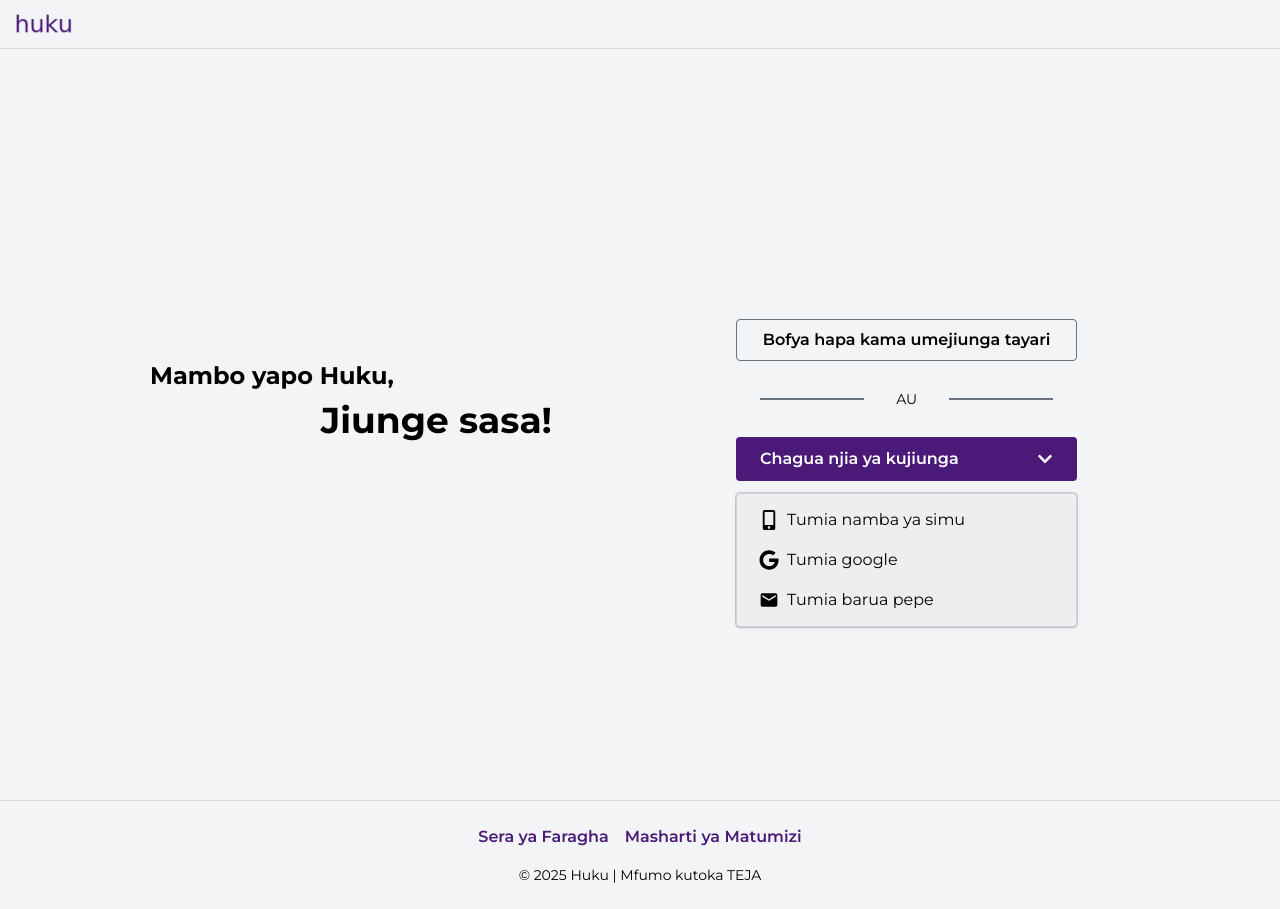
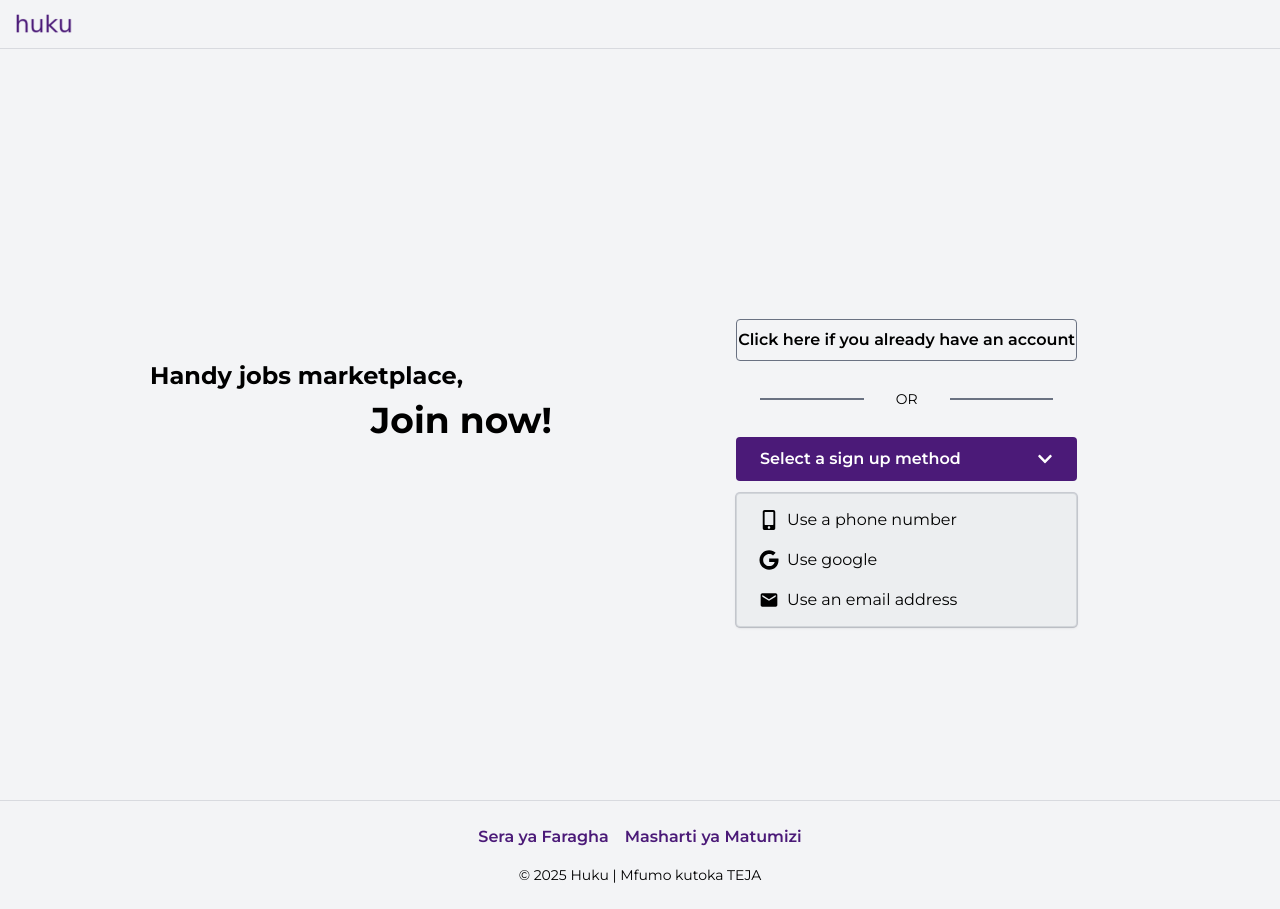
Before and after one commit to kelvinpella/huku, a Next.js app: page / in a window 1280 px wide. Built offline with nearby package versions, Linux system fonts and the light colour scheme; no server answers.

Commit message:
Updated layout and text content across multiple components to enhance user experience by translating Swahili text to English, improving clarity and accessibility. This includes changes to metadata, error messages, menu items, and landing page texts.

```diff
--- a/src/app/layout.tsx
+++ b/src/app/layout.tsx
@@ -19,9 +19,9 @@ export const viewport: Viewport = {
 };
 
 export const metadata: Metadata = {
-  title: "Huku - Tafuta kazi ndogo ndogo za mikono bila kigezo cha elimu",
+  title: "Huku - Discover handy jobs in your local area",
   description:
-    "Huku ni mtandao unaounganisha watoa huduma na wanaohitaji huduma mbalimbali za kila siku kama usafi wa nyumba, urekebishaji wa vifaa, na kazi nyinginezo za mikono, kwa urahisi na haraka. Elimu sio kigezo kabisa.",
+    "Huku is a professional platform connecting service providers with individuals seeking a wide range of everyday handy jobs, including home cleaning, equipment repair, and more. Access reliable help quickly and easily—no educational qualifications required.",
 };
 
 export default function RootLayout({
@@ -30,7 +30,7 @@ export default function RootLayout({
   children: React.ReactNode;
 }>) {
   return (
-    <html lang="sw">
+    <html lang="en">
       <body
         className={`${montserrat.variable} font-montserrat antialiased bg-chef-white`}
       >
--- a/src/app/not-found.tsx
+++ b/src/app/not-found.tsx
@@ -3,12 +3,12 @@ import CustomLink from "@/components/Buttons/CustomLink";
 export default function NotFound() {
   return (
     <div className="flex flex-col items-center justify-center h-screen">
-      <h1 className="text-4xl font-bold">404 - Ukurasa Haupo</h1>
+      <h1 className="text-4xl font-bold">404 - Page Not Found</h1>
       <p className="w-full mt-4 text-lg text-center">
-        Tafadhali angalia URL au rudi kwenye ukurasa wa nyumbani.
+        Please check the URL or return to the homepage.
       </p>
       <CustomLink className="my-6" href="/">
-        Rudi Nyumbani
+        Return Home
       </CustomLink>
     </div>
   );
--- a/src/common/data/loginMenuItems.tsx
+++ b/src/common/data/loginMenuItems.tsx
@@ -20,10 +20,10 @@ import { signupMenuItems } from "./signupMenuItems";
 
 export const loginMenuItems = signupMenuItems.map((item) => {
   const newNames: Record<CustomMenuItem["id"], string> = {
-    phone: "Endelea na namba ya simu",
-    email: "Endelea na barua pepe",
-    google: "Endelea na Google",
-    // facebook: "Endelea na Facebook",
+    phone: "Continue with phone number",
+    email: "Continue with email address",
+    google: "Continue with Google",
+    // facebook: "Continue with Facebook",
   };
 
   if (item.id === "phone" || item.id === "email") {
--- a/src/common/data/profileMenuItems.tsx
+++ b/src/common/data/profileMenuItems.tsx
@@ -22,19 +22,19 @@ import {
 
 export const profileMenuItems: CustomMenuItem[] = [
   // {
-  //   name: "Badili Nywila",
+  //   name: "Reset Password",
   //   link: "reset-password",
   //   id: "reset-password",
   //   icon: <MdOutlineShield size={20} />,
   // },
   {
-    name: "Ondoka (log out)",
+    name: "Log out",
     action: "logout",
     id: "logout",
     icon: <MdOutlineLogout size={20} className="text-gray-500" />,
   },
   {
-    name: "Futa Akaunti",
+    name: "Delete Account",
     action: "delete-account",
     id: "delete-account",
     icon: <MdOutlineDelete size={20} className="text-red-500" />,
--- a/src/common/data/signupMenuItems.tsx
+++ b/src/common/data/signupMenuItems.tsx
@@ -5,25 +5,25 @@ import { MdEmail } from "react-icons/md";
 export const signupMenuItems: CustomMenuItem[] = [
   {
     icon: <FaMobileAlt size={20} />,
-    name: "Tumia namba ya simu",
+    name: "Use a phone number",
     link: "signup/phone",
     id: "phone",
   },
   // TODO implement facebook login
   // {
   //   icon: <FaFacebookF size={20} />,
-  //   name:"Tumia facebook",
+  //   name:"Use facebook",
   //   action: "facebook",
   // },
   {
     icon: <FaGoogle size={20} />,
-    name: "Tumia google",
+    name: "Use google",
     action: "google",
     id: "google",
   },
   {
     icon: <MdEmail size={20} />,
-    name: "Tumia barua pepe",
+    name: "Use an email address",
     link: "signup/email",
     id: "email",
   },
--- a/src/common/functions/getMenuButtonContent.tsx
+++ b/src/common/functions/getMenuButtonContent.tsx
@@ -10,7 +10,7 @@ export const getMenuButtonContent = (componentName: ComponentsWithMenu) => {
   > = {
     signup: () => (
       <div className="w-full flex items-center justify-between py-2.5 px-6 font-semibold bg-spanish-violet hover:bg-spanish-violet/90 focus:ring-2 focus:ring-purple-illusionist/50 rounded text-white">
-        <span>Chagua njia ya kujiunga</span>
+        <span>Select a sign up method</span>
         <span>
           <FaChevronDown />
         </span>
--- a/src/components/Banner/OptionText.tsx
+++ b/src/components/Banner/OptionText.tsx
@@ -2,7 +2,7 @@ export default function OptionText() {
   return (
     <div className="w-full flex items-center justify-center gap-8 py-2 px-6">
       <hr className="w-full border border-gray-500" />
-      <span className="text-black uppercase text-sm">au</span>
+      <span className="text-black uppercase text-sm">or</span>
       <hr className="w-full border border-gray-500" />
     </div>
   );
--- a/src/components/LandingPage/LandingPage.tsx
+++ b/src/components/LandingPage/LandingPage.tsx
@@ -9,7 +9,7 @@ export default function LandingPage() {
       <SignupWelcomeText />
       <div className="w-full md:w-2/3 md:mx-auto lg:mx-0 my-10 px-2">
         <AuthSwitchButton
-          title="Bofya hapa kama umejiunga tayari"
+          title="Click here if you already have an account"
           url="/login"
         />
         <OptionText />
--- a/src/components/LandingPage/SignupWelcomeText.tsx
+++ b/src/components/LandingPage/SignupWelcomeText.tsx
@@ -4,8 +4,8 @@ import Banner from "../Banner/Banner";
 export default function SignupWelcomeText() {
   return (
     <Banner
-      firstText="Mambo yapo Huku,"
-      secondText="Jiunge sasa!"
+      firstText="Handy jobs marketplace,"
+      secondText="Join now!"
     />
   );
 }
```
